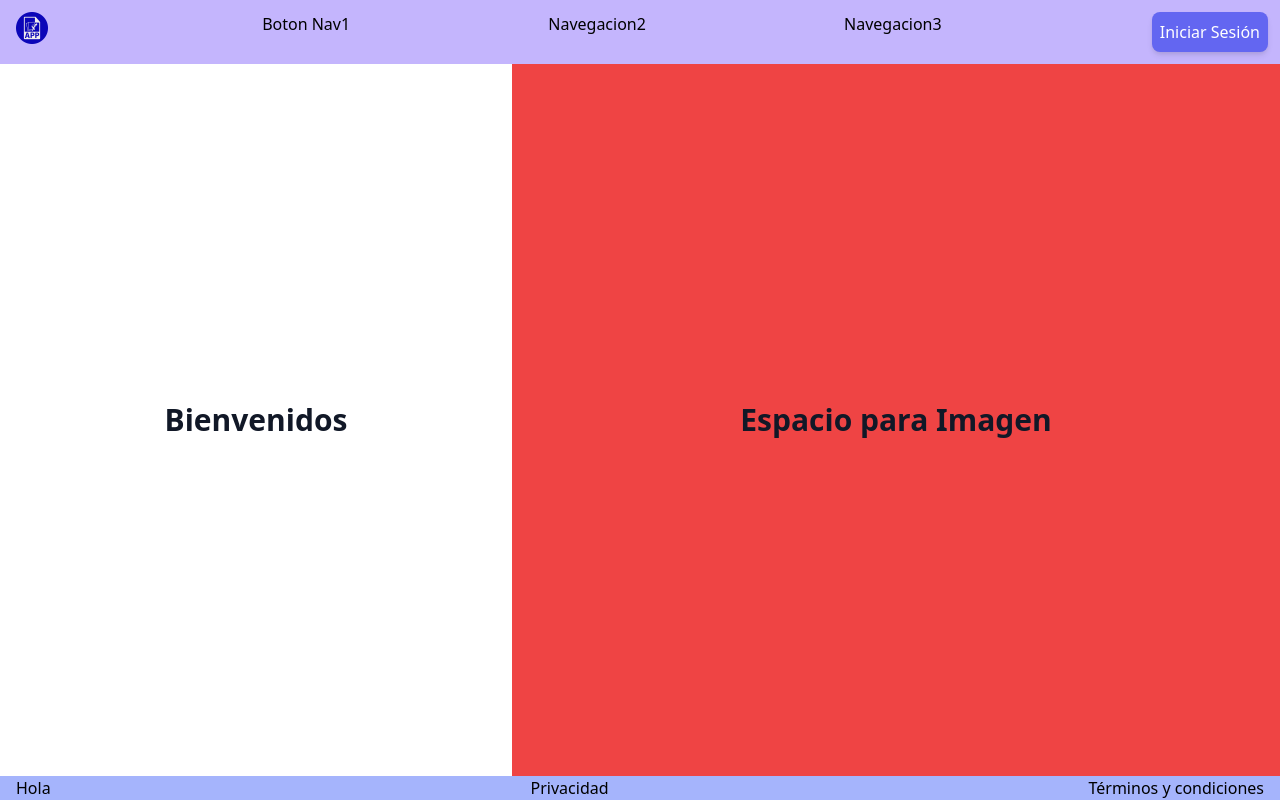
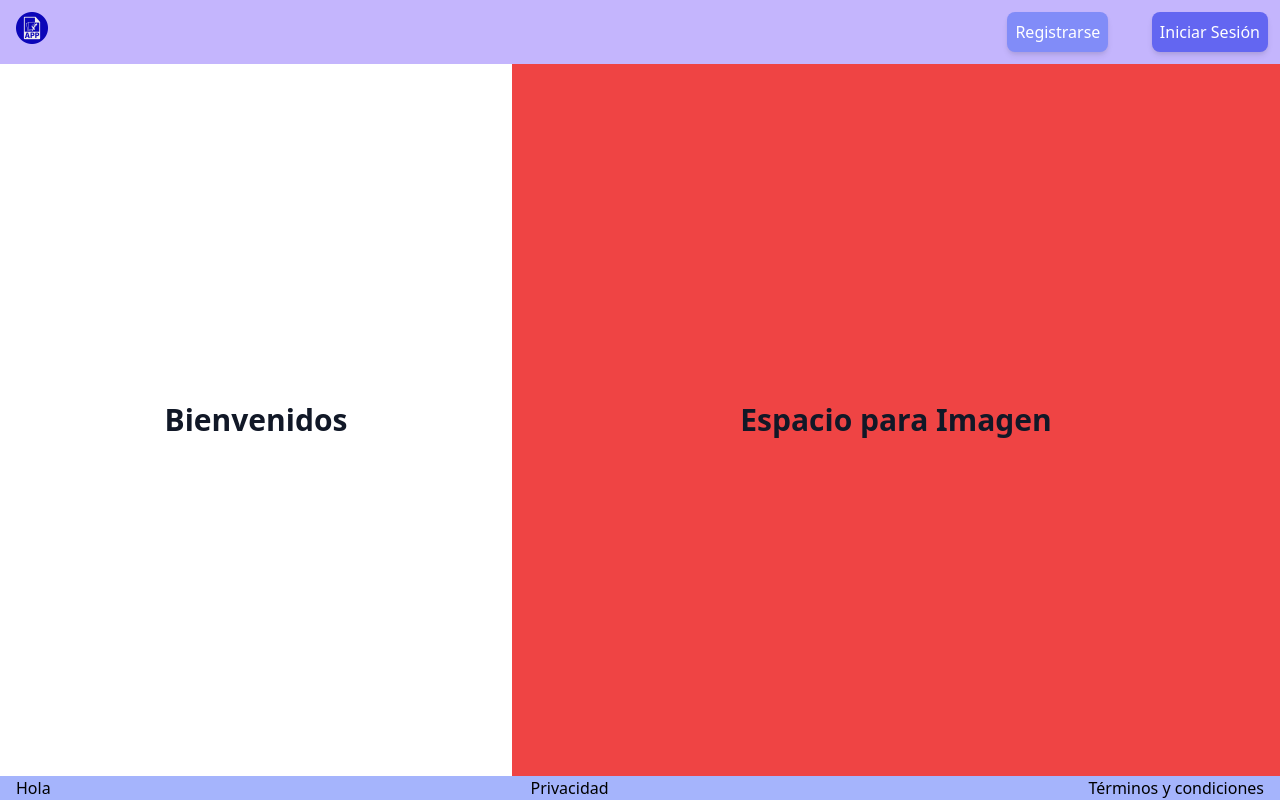
Before and after one commit to jmarti1a2/Project, a React (Create React App) app: page / in a window 1280 px wide. Built offline with nearby package versions, Linux system fonts and the light colour scheme.

Commit message:
Cambie boton cerrar sesión en Side-Bar agregando Icono y link al landing page

```diff
--- a/src/components/Navbar.jsx
+++ b/src/components/Navbar.jsx
@@ -4,15 +4,20 @@ import { Link } from 'react-router-dom'
 
 const Navbar = () => {
     return <nav className='bg-purple-300'>
-        <ul className='flex w-full justify-between my-3'>
-            <li>
+        <ul className='flex w-full my-3'>
+            <li className= "w-4/5" >
             <img src={Logo} alt='imagen' className='Logo h-8 mx-4' />
+            </li>
 
+            <li className='px-1 w-3/5 flex justify-end'>
+                <Link to='/Registro'>
+                    <button className='bg-indigo-400 p-2 text-white rounded-lg shadow-md hover:bg-indigo-800'>
+                        Registrarse
+                    </button>
+                </Link>
             </li>
-            <li>Boton Nav1</li>
-            <li>Navegacion2</li>
-            <li>Navegacion3</li>
-            <li className='px-3'>
+
+            <li className='px-3 w-1/5 flex justify-end'>
                 <Link to='/login'>
                     <button className='bg-indigo-500 p-2 text-white rounded-lg shadow-md hover:bg-indigo-800'>
                         Iniciar Sesión
```
